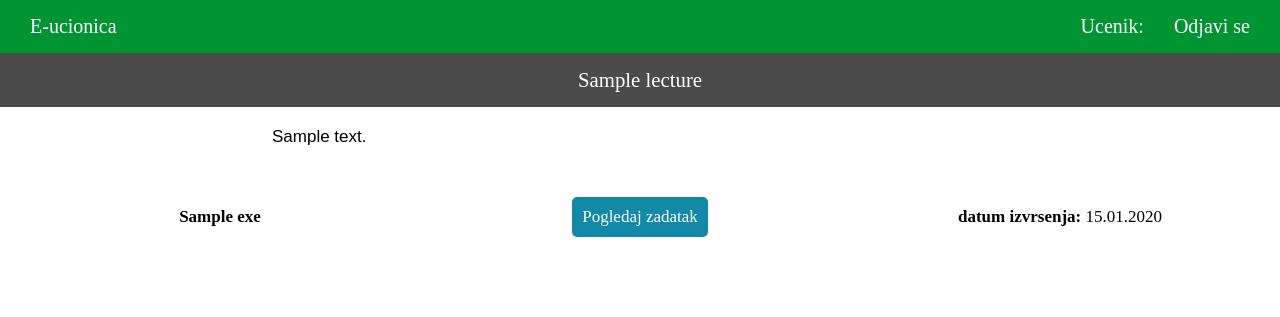
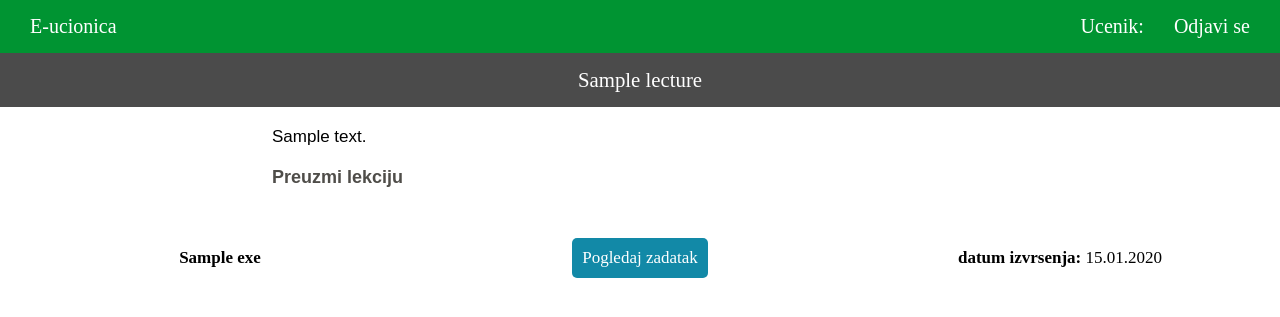
Before and after one commit to Nenad998/LMS-PHP-MVC-, a PHP site: template app/views/student_lecture.view.php in a window 1280 px wide. Shown: the top 317 px of the page. Run offline with PHP 8.4, Linux system fonts and the light colour scheme; the template is opened without the code that fills it: most values are stand-ins (such as "Sample title", 1, 10 or a date in 2020); data that the repository does not hold is empty.

Commit message:
Update student_lecture.view.php

```diff
--- a/app/views/student_lecture.view.php
+++ b/app/views/student_lecture.view.php
@@ -11,7 +11,7 @@
 <div class="std_lecture_txt">
 
     <div class="std_item_txt"></div>
-    <div class="std_item_txt"><p><?php echo $lecture->content;?></p></div>
+    <div class="std_item_txt"><p><?php echo $lecture->content;?></p><br>  <a class="download_parag" target="_blank" href="/<?php echo $lecture->document;?>">Preuzmi lekciju</a></div>
     <div class="std_item_txt"></div>
 
 
```
